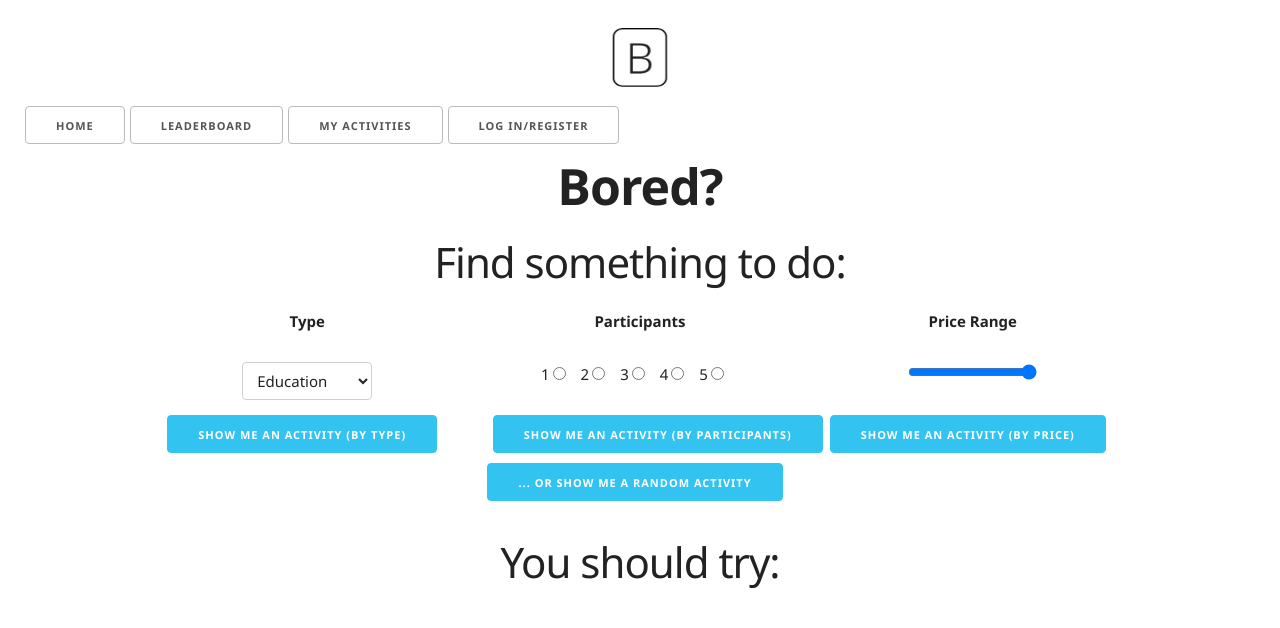
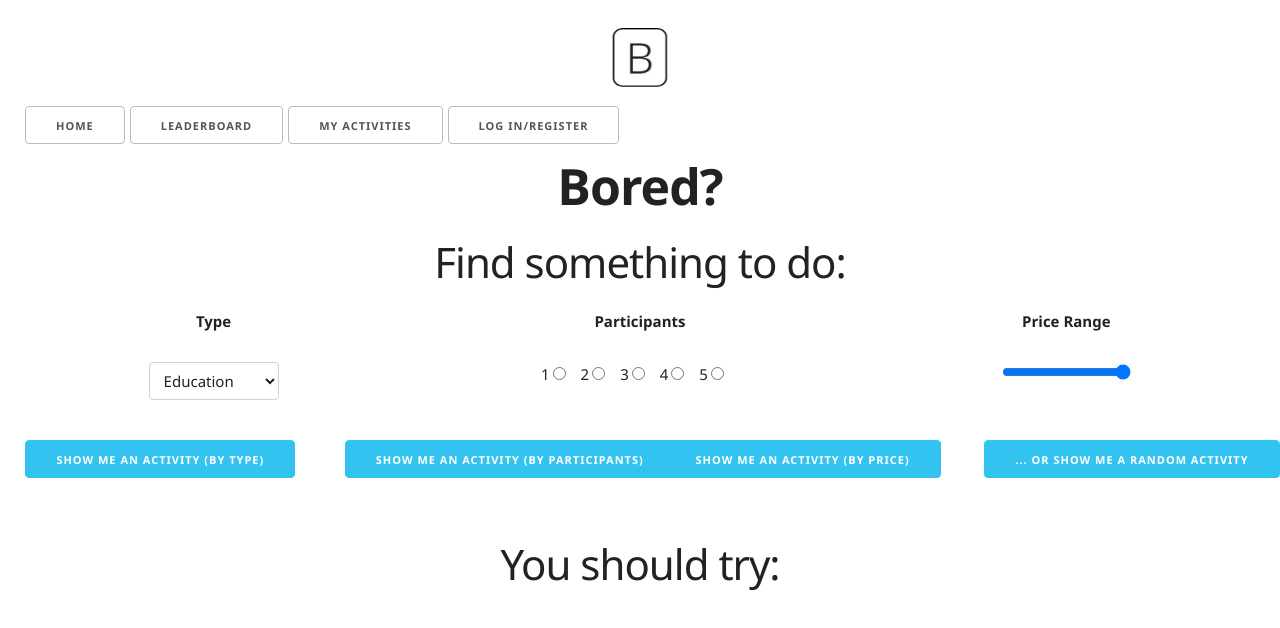
Before and after one commit to erockz11/COMP3120-Ass-2, a React (Create React App) app: page / in a window 1280 px wide. Shown: the top 628 px of the page. Built offline with nearby package versions, Linux system fonts and the light colour scheme; no server answers.

Commit message:
Changed container to fluid to fill width of page, fixed up column layout and added minimal inline styling

```diff
--- a/src/components/ActivityForm.js
+++ b/src/components/ActivityForm.js
@@ -2,9 +2,9 @@
 
 const ActivityForm = ({ setActivityType, setActivityParticipants, setActivityPrice, findActivityByParticipants, findActivityByPrice, findActivityByType, findRandom }) => {
     return (
-        <div className="container">
+        <div className="container-fluid" style={{marginBottom: '50px'}}>
             <form>
-                <div className="row">
+                <div className="row" style={{marginBottom: '25px'}}>
                     <div className="four columns">
                         <label htmlFor="type">Type</label> <br />
                         <select onChange={(e) => setActivityType(e.target.value)} name="type">
@@ -40,13 +40,10 @@
                 </div>
 
                 <div className="row">
-                    <div className="four columns"><button className="button-primary" onClick={ findActivityByType } style={{marginRight: '10px'}}>Show me an activity (by type)</button></div>
-                    <div className="four columns"><button className="button-primary" onClick={ findActivityByParticipants } style={{marginRight: '10px'}}>Show me an activity (by participants)</button></div>
-                    <div className="four columns"><button className="button-primary" onClick={ findActivityByPrice } style={{marginRight: '10px'}}>Show me an activity (by price)</button></div>
-                </div>
-
-                <div className="row">
-                    <button className="button-primary" onClick={ findRandom } style={{marginRight: '10px'}}>... or show me a random activity</button>
+                    <div className="three columns"><button className="button-primary" onClick={ findActivityByType }>Show me an activity (by type)</button></div>
+                    <div className="three columns"><button className="button-primary" onClick={ findActivityByParticipants }>Show me an activity (by participants)</button></div>
+                    <div className="three columns"><button className="button-primary" onClick={ findActivityByPrice }>Show me an activity (by price)</button></div>
+                    <div className="three columns"><button className="button-primary" onClick={ findRandom } style={{marginRight: '10px'}}>... or show me a random activity</button></div>
                 </div>
             </form>
         </div>
```
